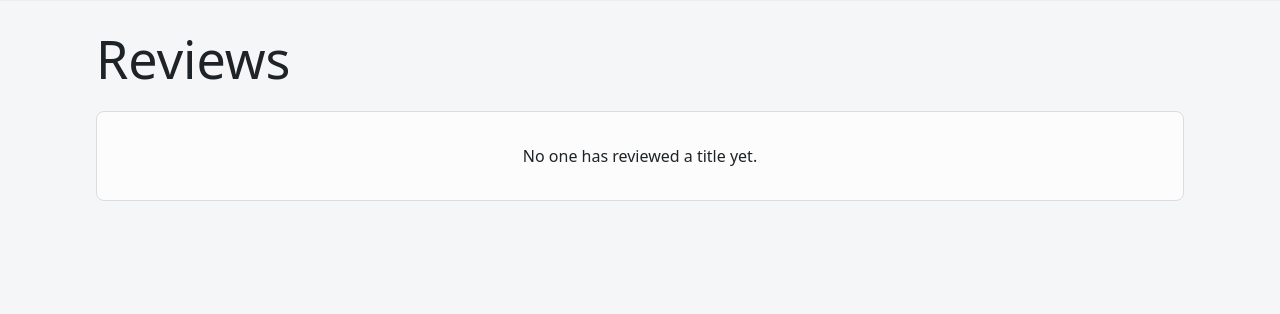
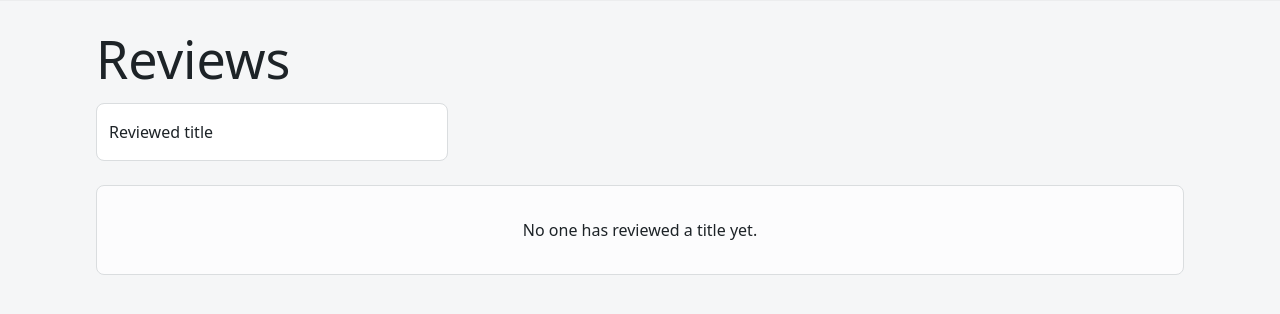
Before and after one commit to leivermoreno/watchpoint-app, a Flask app: page /review/ in a window 1280 px wide. Shown: the part 57-371 px from the top of the page. Run offline with Flask 3, Linux system fonts and the light colour scheme; some libraries are stand-ins or nearby versions.

Commit message:
Add review title search filtering

```diff
--- a/watchpoint/review/blueprint.py
+++ b/watchpoint/review/blueprint.py
@@ -1,12 +1,20 @@
 import math
 from flask import Blueprint, abort, redirect, render_template, request, url_for
 
-from ..title.services import get_title_info_or_404
+from ..title.models import Title
+from ..title.services import (
+    SEARCH_MAX_LENGTH,
+    SEARCH_MIN_LENGTH,
+    clean_search_query,
+    get_title_info_or_404,
+    search_query_length_error,
+)
 from ..title.blueprint import render_title_info
 from .services import (
     upsert_review,
     get_reviews,
     get_review_count,
+    get_reviewed_title_matches,
     REVIEW_PAGE_LIMIT,
     REVIEW_SORT_OPTIONS,
     toggle_vote,
@@ -27,10 +35,26 @@ def show_reviews():
     except ValueError:
         page = 1
 
-    title_id = request.args.get("title_id", "").strip()
-    title = get_title_info_or_404(title_id) if title_id else None
+    query = clean_search_query(request.args.get("q", ""))
+    error, _ = search_query_length_error(query)
+    if error == "too_long":
+        abort(400)
 
-    review_count = get_review_count(title_id)
+    title_id = None
+    title_id_arg = request.args.get("title_id", "").strip()
+    if title_id_arg:
+        try:
+            title_id = int(title_id_arg)
+        except ValueError:
+            abort(404)
+
+    title = db.get_or_404(Title, title_id) if title_id else None
+    query_filter = query if query and not title_id else None
+    review_filter_args = {"title_id": title_id} if title_id else {}
+    if query_filter:
+        review_filter_args["q"] = query_filter
+
+    review_count = get_review_count(title_id, query_filter)
     has_reviews = review_count > 0
     pages = math.ceil(review_count / REVIEW_PAGE_LIMIT)
     if page > pages:
@@ -41,7 +65,7 @@ def show_reviews():
     if sort_by not in REVIEW_SORT_OPTIONS:
         sort_by = "newest"
 
-    reviews = get_reviews(page, title_id, sort_by)
+    reviews = get_reviews(page, title_id, sort_by, query_filter)
 
     return render_template(
         "show_reviews.html",
@@ -51,8 +75,49 @@ def show_reviews():
         has_reviews=has_reviews,
         title=title,
         title_id=title_id,
+        review_filter_args=review_filter_args,
         sort_by=sort_by,
         sort_options=REVIEW_SORT_OPTIONS,
+        search_min_length=SEARCH_MIN_LENGTH,
+        search_max_length=SEARCH_MAX_LENGTH,
+        review_title_query=query,
+    )
+
+
+@bp.route("/autocomplete")
+def autocomplete_review_titles():
+    query = clean_search_query(request.args.get("q", ""))
+    error, message = search_query_length_error(query)
+
+    if error == "too_short":
+        return render_review_title_results(
+            titles=[],
+            show_results=False,
+            empty_message="No reviewed titles",
+        )
+
+    if error == "too_long":
+        return render_review_title_results(
+            titles=[],
+            message=message,
+            show_results=True,
+            empty_message="No reviewed titles",
+        )
+
+    return render_review_title_results(
+        titles=get_reviewed_title_matches(query),
+        show_results=True,
+        empty_message="No reviewed titles matching that search",
+    )
+
+
+def render_review_title_results(**context):
+    return render_template(
+        "_autocomplete_results.html",
+        results_overlay=True,
+        results_id="reviewTitleSearchResults",
+        results_endpoint="review.show_reviews",
+        **context,
     )
 
 
--- a/watchpoint/review/services.py
+++ b/watchpoint/review/services.py
@@ -2,9 +2,11 @@ from flask import g
 from sqlalchemy import select, delete, desc, asc, func, case, cast, Integer
 from sqlalchemy.dialects.postgresql import insert
 from .models import Review, Vote
+from ..title.models import Title
 from ..db import db
 
 REVIEW_PAGE_LIMIT = 10
+REVIEW_TITLE_SEARCH_LIMIT = 10
 REVIEW_SORT_OPTIONS = {
     "newest": "Newest",
     "oldest": "Oldest",
@@ -12,7 +14,19 @@ REVIEW_SORT_OPTIONS = {
 }
 
 
-def get_reviews(page, title_id, sort_by):
+def _apply_review_filter(stmt, title_id=None, query=None):
+    if title_id:
+        return stmt.where(Review.title_id == title_id)
+
+    if query:
+        return stmt.join(Title, Review.title_id == Title.id).where(
+            Title.name.ilike(f"%{query}%")
+        )
+
+    return stmt
+
+
+def get_reviews(page, title_id, sort_by, query=None):
     offset = (page - 1) * REVIEW_PAGE_LIMIT
     stmt = select(Review).limit(REVIEW_PAGE_LIMIT).offset(offset)
 
@@ -37,8 +51,7 @@ def get_reviews(page, title_id, sort_by):
         sort_func = desc if sort_by == "newest" else asc
         stmt = stmt.order_by(sort_func(Review.created_at))
 
-    if title_id:
-        stmt = stmt.where(Review.title_id == title_id)
+    stmt = _apply_review_filter(stmt, title_id, query)
 
     reviews = db.session.scalars(stmt).all()
     review_ids = [r.id for r in reviews]
@@ -71,12 +84,27 @@ def get_reviews(page, title_id, sort_by):
     return reviews
 
 
-def get_review_count(title_id):
+def get_review_count(title_id, query=None):
     stmt = select(func.count()).select_from(Review)
-    if title_id:
-        stmt = stmt.filter_by(title_id=title_id)
+    stmt = _apply_review_filter(stmt, title_id, query)
 
     return db.session.scalar(stmt)
+
+
+def get_reviewed_title_matches(query):
+    stmt = (
+        select(Title.id, Title.name)
+        .join(Review, Review.title_id == Title.id)
+        .where(Title.name.ilike(f"%{query}%"))
+        .distinct()
+        .order_by(Title.name.asc(), Title.id.asc())
+        .limit(REVIEW_TITLE_SEARCH_LIMIT)
+    )
+    return [
+        {"id": row.id, "name": row.name}
+        for row in db.session.execute(stmt)
+        if row.name
+    ]
 
 
 def get_title_review_by_user(title_id):
--- a/watchpoint/review/templates/show_reviews.html
+++ b/watchpoint/review/templates/show_reviews.html
@@ -4,34 +4,68 @@
 {% block content %}
 <div class="container page-shell">
   <div class="content-wide mx-auto">
-    <div class="page-header d-flex flex-column flex-lg-row justify-content-between align-items-lg-end gap-3">
+    <div class="page-header">
+      <div class="d-flex flex-column flex-sm-row justify-content-between align-items-sm-end gap-3">
         <h1 class="page-title mb-0">
           Reviews{% if title %}<span class="d-block fs-3 text-body-secondary mt-2">for {{ title.name }}</span>{% endif %}
         </h1>
 
         {% if has_reviews %}
-      <form class="row row-cols-lg-auto g-2 align-items-center">
+        <form class="review-sort-form" method="get" action="{{ url_for('review.show_reviews') }}">
           <input type="hidden" name="page" value="1">
-        {% if title_id %}
-        <input type="hidden" name="title_id" value="{{ title_id }}">
-        {% endif %}
-        <div class="col-12">
+          {% for name, value in review_filter_args.items() %}
+          <input type="hidden" name="{{ name }}" value="{{ value }}">
+          {% endfor %}
           <label class="visually-hidden" for="reviewFilter">Sort by</label>
           <select class="form-select" name="sort_by" id="reviewFilter" onchange="this.form.submit()">
-            <option disabled>Sort by:</option>
             {% for value, label in sort_options.items() %}
             <option value="{{ value }}" {% if value == sort_by %}selected{% endif %}>{{ label }}</option>
             {% endfor %}
           </select>
+        </form>
+        {% endif %}
+      </div>
+
+      <div class="review-search-panel position-relative mt-3">
+        <form method="get" action="{{ url_for('review.show_reviews') }}">
+          <div class="form-floating">
+            <input
+              type="search"
+              class="form-control"
+              name="q"
+              id="reviewTitleSearchInput"
+              placeholder="Reviewed title"
+              value="{% if title %}{{ title.name }}{% else %}{{ review_title_query }}{% endif %}"
+              minlength="{{ search_min_length }}"
+              maxlength="{{ search_max_length }}"
+              autocomplete="off"
+              aria-controls="reviewTitleSearchResults"
+              hx-get="{{ url_for('review.autocomplete_review_titles') }}"
+              hx-trigger="input changed delay:250ms, search"
+              hx-target="#reviewTitleSearchResults"
+              hx-swap="outerHTML"
+              hx-sync="this:replace"
+            />
+            <label for="reviewTitleSearchInput">Reviewed title</label>
           </div>
         </form>
-      {% endif %}
+        {% set results_id = 'reviewTitleSearchResults' %}
+        {% set results_endpoint = 'review.show_reviews' %}
+        {% set empty_message = 'No reviewed titles matching that search' %}
+        {% set titles = [] %}
+        {% set message = none %}
+        {% set show_results = false %}
+        {% set results_overlay = true %}
+        {% include "_autocomplete_results.html" %}
+      </div>
     </div>
 
     {% if not has_reviews %}
     <div class="soft-surface empty-state">
     {% if title %}
       <p class="mb-0">No one has reviewed {{ title.name }} yet.</p>
+    {% elif review_title_query %}
+      <p class="mb-0">No reviews found for "{{ review_title_query }}".</p>
     {% else %}
       <p class="mb-0">No one has reviewed a title yet.</p>
     {% endif %}
@@ -66,7 +100,7 @@
       <ul class="pagination mb-0">
         <li class="page-item{% if page <= 1 %} disabled{% endif %}">
         {% if page > 1 %}
-          <a class="page-link" href="{{ url_for('review.show_reviews', page=page-1, title_id=title_id, sort_by=sort_by) }}">Previous</a>
+          <a class="page-link" href="{{ url_for('review.show_reviews', page=page-1, sort_by=sort_by, **review_filter_args) }}">Previous</a>
         {% else %}
           <span class="page-link">Previous</span>
         {% endif %}
@@ -76,7 +110,7 @@
         </li>
         <li class="page-item{% if page >= pages %} disabled{% endif %}">
         {% if page < pages %}
-          <a class="page-link" href="{{ url_for('review.show_reviews', page=page+1, title_id=title_id, sort_by=sort_by) }}">Next</a>
+          <a class="page-link" href="{{ url_for('review.show_reviews', page=page+1, sort_by=sort_by, **review_filter_args) }}">Next</a>
         {% else %}
           <span class="page-link">Next</span>
         {% endif %}
--- a/watchpoint/static/app.js
+++ b/watchpoint/static/app.js
@@ -15,4 +15,73 @@ function renderLocalDates() {
   });
 }
 
+function autocompletePanelFor(input) {
+  const panelId = input.getAttribute("aria-controls");
+  if (!panelId) {
+    return null;
+  }
+
+  const panel = document.getElementById(panelId);
+  if (!panel || !panel.classList.contains("title-search-results")) {
+    return null;
+  }
+
+  return panel;
+}
+
+function toggleAutocompletePanel(input, show) {
+  const panel = autocompletePanelFor(input);
+  if (panel) {
+    panel.classList.toggle("d-none", !show || !panel.textContent.trim());
+  }
+}
+
+function autocompleteInputs() {
+  return document.querySelectorAll("input[aria-controls]");
+}
+
+function bindAutocompleteDismissal() {
+  document.addEventListener("focusin", (event) => {
+    if (event.target instanceof HTMLInputElement) {
+      toggleAutocompletePanel(event.target, true);
+    }
+  });
+
+  document.addEventListener("focusout", (event) => {
+    if (!(event.target instanceof HTMLInputElement)) {
+      return;
+    }
+
+    const input = event.target;
+    window.setTimeout(() => {
+      const panel = autocompletePanelFor(input);
+      const activeElement = document.activeElement;
+      if (panel && activeElement !== input && !panel.contains(activeElement)) {
+        toggleAutocompletePanel(input, false);
+      }
+    }, 100);
+  });
+
+  document.addEventListener("pointerdown", (event) => {
+    autocompleteInputs().forEach((input) => {
+      const panel = autocompletePanelFor(input);
+      if (panel && event.target !== input && !panel.contains(event.target)) {
+        toggleAutocompletePanel(input, false);
+      }
+    });
+  });
+
+  document.body.addEventListener("htmx:afterSwap", (event) => {
+    autocompleteInputs().forEach((input) => {
+      const panel = autocompletePanelFor(input);
+      if (!panel || event.target !== panel) {
+        return;
+      }
+
+      toggleAutocompletePanel(input, document.activeElement === input);
+    });
+  });
+}
+
 document.addEventListener("DOMContentLoaded", renderLocalDates);
+document.addEventListener("DOMContentLoaded", bindAutocompleteDismissal);
--- a/watchpoint/static/styles.css
+++ b/watchpoint/static/styles.css
@@ -372,6 +372,15 @@ a:hover {
     gap: 1rem;
 }
 
+.review-search-panel {
+    max-width: 22rem;
+    width: 100%;
+}
+
+.review-sort-form {
+    width: 10rem;
+}
+
 .review-item {
     padding: 1rem;
 }
```
Lines whose indentation alone changed are shown as unchanged.
